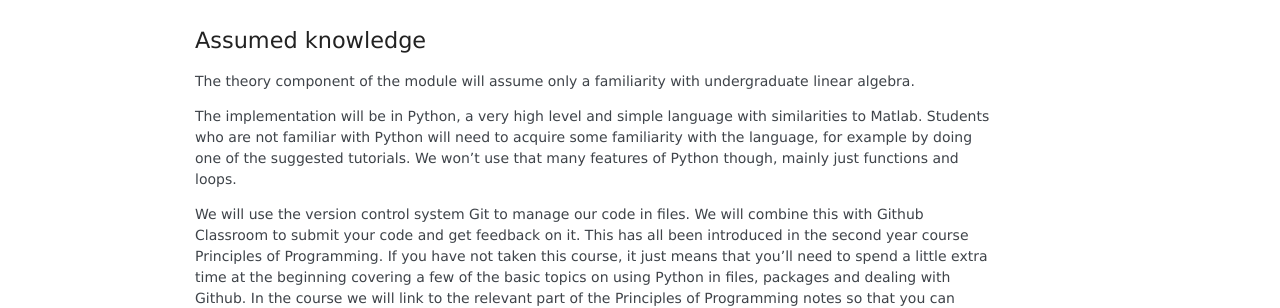
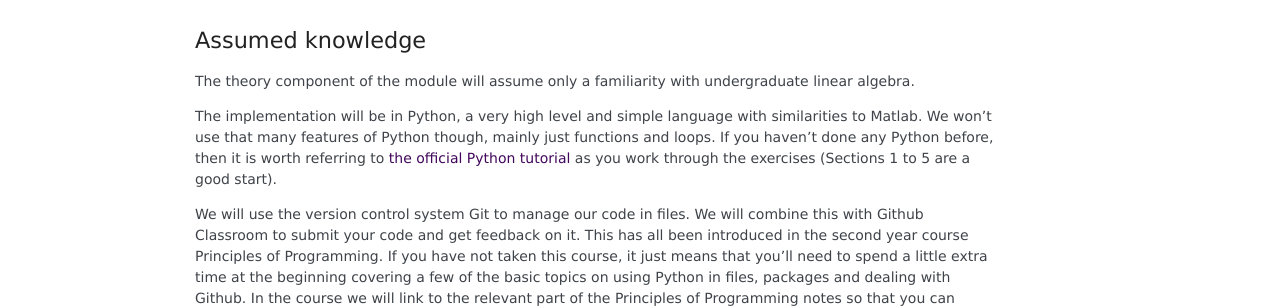
Before and after one commit to comp-lin-alg/comp-lin-alg-course, a Sphinx documentation site: the page built from doc/source/practicalities.rst, in a window 1280 px wide. Shown: the part 587-895 px from the top of the page. Built offline with Sphinx 7.4.7, drawn with Linux system fonts in a browser that asks for light colours; pages that are not in the unit, such as notebooks, are missing from menus.

Commit message:
evolving the new introductory section

```diff
--- a/doc/source/conf.py
+++ b/doc/source/conf.py
@@ -122,6 +122,7 @@ proof_theorem_types = {
     "property": "Property",
     "theorem": "Theorem",
     "exercise": "Exercise",
+    "task": "Task"
 }
 
 # -- Options for HTML output ----------------------------------------------
--- a/doc/source/index.rst
+++ b/doc/source/index.rst
@@ -23,7 +23,6 @@
    .. toctree::
 
       practicalities
-      exercises
       errata
 
    .. image:: _static/trefbau.jpg
@@ -49,9 +48,12 @@
    \mainmatter
 
 .. toctree::
+
+.. toctree::
    :numbered:
    :maxdepth: 2
 
+   L0_setup
    L1_preliminaries
    L2_QR_factorisation
    L3_analysing_algorithms
--- a/doc/source/practicalities.rst
+++ b/doc/source/practicalities.rst
@@ -31,12 +31,12 @@ Assumed knowledge
 The theory component of the module will assume only a familiarity with
 undergraduate linear algebra.
 
-The implementation will be in Python, a
-very high level and simple language with similarities to
-Matlab. Students who are not familiar with Python will need to acquire
-some familiarity with the language, for example by doing one of the
-suggested tutorials. We won't use that many features of Python though,
-mainly just functions and loops.
+The implementation will be in Python, a very high level and simple
+language with similarities to Matlab. We won't use that many features
+of Python though, mainly just functions and loops. If you haven't done
+any Python before, then it is worth referring to `the official Python
+tutorial <https://docs.python.org/3/tutorial/index.html>`_ as you work
+through the exercises (Sections 1 to 5 are a good start).
 
 We will use the version control system Git to manage our code in
 files. We will combine this with Github Classroom to submit your code
@@ -47,7 +47,6 @@ the beginning covering a few of the basic topics on using Python in
 files, packages and dealing with Github. In the course we will link to
 the relevant part of the Principles of Programming notes so that you
 can catch up on these skills.
-
 
 Assessment
 ----------
```
Also changed, not shown: doc/source/L0_setup.rst (+36 -54 lines), doc/source/L1_preliminaries.rst (+11 -1 lines).
